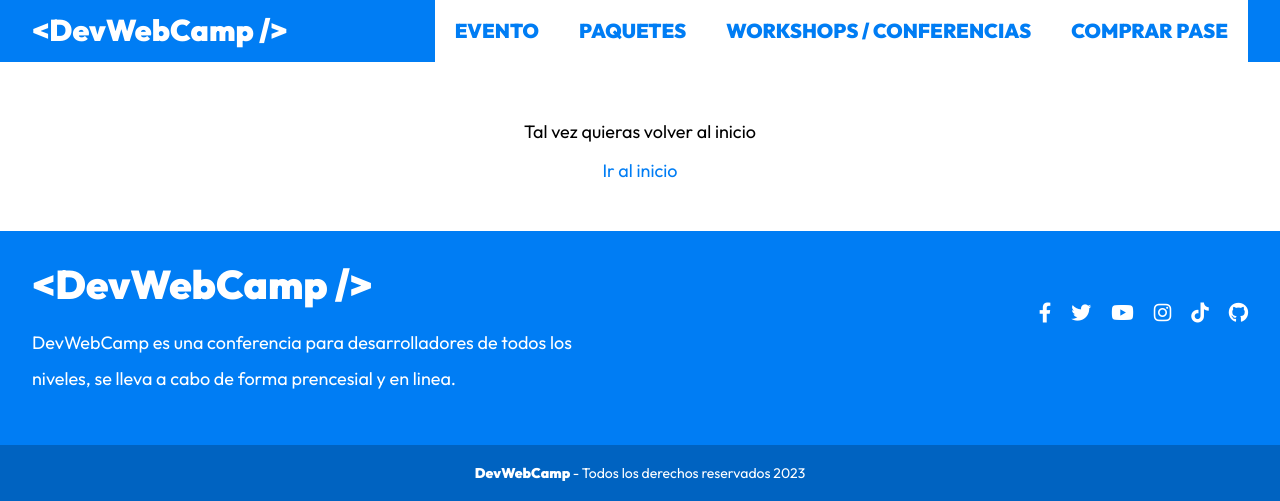
After one commit to Skolldar/DevWebCamp, a PHP site: template views/paginas/error.php in a window 1280 px wide. The commit adds this page. Shown: the part 601-1102 px from the top of the page. Run offline with PHP 8.4, Linux system fonts and the light colour scheme; the template is opened without the code that fills it, so the values that code supplies are empty; some libraries are stand-ins or nearby versions.

Commit message:
added pagina 404

```diff
--- a/Router.php
+++ b/Router.php
@@ -32,7 +32,7 @@ class Router
         if ( $fn ) {
             call_user_func($fn, $this);
         } else {
-            echo "Página No Encontrada o Ruta no válida";
+            header('Location: /404');
         }
     }
 
--- a/includes/funciones.php
+++ b/includes/funciones.php
@@ -28,3 +28,9 @@ function is_admin() : bool {
     }
     return isset($_SESSION['admin']) && !empty($_SESSION['admin']);
 }
+
+function aos_animacion() : void {
+    $efectos = ['fade-up', 'fade-down', 'fade-left', 'fade-right', 'flip-left', 'flip-right', 'zoom-in', 'zoom-in-up', 'zoom-in-down', 'zoom-out'];
+    $efecto = array_rand($efectos, 1); //array_rand retorna una posicion aleatoria
+    echo ' data-aos="' . $efectos[$efecto] . '" ';
+}
--- a/public/index.php
+++ b/public/index.php
@@ -85,6 +85,8 @@ $router->get('/', [PaginasController::class, 'index']);
 $router->get('/devwebcamp', [PaginasController::class, 'eventos']);
 $router->get('/paquetes', [PaginasController::class, 'paquetes']);
 $router->get('/workshops-conferencias', [PaginasController::class, 'conferencias']);
+$router->get('/404', [PaginasController::class, 'error']);
+
 
 
 
--- /dev/null
+++ b/src/scss/paginas/_404.scss
@@ -0,0 +1,15 @@
+@use 'base/variables' as v;
+
+.pagina_404 {
+
+
+    &__contenedor {
+        text-align: center;
+
+
+    }
+
+    &__enlace {
+        color: v.$azul;
+    }
+}
--- a/src/scss/paginas/_index.scss
+++ b/src/scss/paginas/_index.scss
@@ -3,3 +3,4 @@
 @forward 'paquetes';
 @forward 'conferencias';
 @forward 'inicio';
+@forward '404';
--- /dev/null
+++ b/src/scss/paginas/inicio/_boletos.scss
@@ -0,0 +1,153 @@
+@use 'base/mixins' as m;
+@use 'base/variables' as v;
+
+.boletos {
+    &__grid {
+        @include m.contenedor-sm;
+        @include m.grid(1, 5rem);
+    }
+}
+
+.boleto {
+    width: min(100% - 5rem, 65rem);
+    margin: 0 auto;
+    padding: 6rem;
+    border-radius: 2rem;
+    color: v.$blanco;
+    position: relative;
+    &::before,
+    &::after {
+        position: absolute;
+        content: '';
+        background-color: v.$blanco;
+        width: 5rem;
+        height: 5rem;
+        top: calc(50% - 2.5rem);
+    }
+
+    &::before {
+        clip-path: circle(50% at 25% 50%);
+        left: 0;
+    }
+    &::after {
+        clip-path: circle(50% at 75% 50%);
+        right: 0;
+    }
+
+    &--presencial {
+        background-color:hsla(178,100%,39%,1);
+        background-image:
+        radial-gradient(at 40% 20%, hsla(209,100%,47%,1) 0px, transparent 50%),
+        radial-gradient(at 80% 0%, hsla(178,100%,39%,1) 0px, transparent 50%),
+        radial-gradient(at 69% 82%, hsla(209,100%,47%,1) 0px, transparent 50%),
+        radial-gradient(at 26% 91%, hsla(178,100%,39%,1) 0px, transparent 50%),
+        radial-gradient(at 0% 100%, hsla(209,100%,47%,1) 0px, transparent 50%),
+        radial-gradient(at 27% 22%, hsla(178,100%,39%,1) 0px, transparent 50%),
+        radial-gradient(at 0% 0%, hsla(209,100%,47%,1) 0px, transparent 50%);
+    }
+    &--virtual {
+        background-color: v.$secundario;
+    }
+    &--gratis {
+        background-color: v.$azul;
+    }
+
+
+
+    &__logo {
+        @include m.logo;
+        @include m.texto-fluido(2rem, 4rem);
+    }
+    &__plan {
+        font-size: 2rem;
+        text-transform: uppercase;
+        margin: 3rem 0 0 0;
+    }
+    &__precio {
+        margin: 3rem 0 0 0;
+        font-weight: v.$black;
+        font-size: 4rem;
+    }
+
+    &__enlace-contenedor {
+        margin-top: 5rem;
+        display: flex;
+        justify-content: center;
+    }
+    &__enlace {
+        @include m.boton(v.$azul, v.$blanco);
+        width: auto;
+    }
+
+    $modificador: &;
+
+    &--acceso {
+        width: 30rem;
+        height: 50rem;
+        padding: 10rem 3rem;
+        @include m.tablet {
+            width: 60rem;
+            height: 30rem;
+            padding: 6rem;
+            display: flex;
+            flex-direction: column;
+            justify-content: center;
+        }
+
+        #{$modificador}__logo {
+            @include m.texto-fluido(2rem, 3rem);
+            margin: 0;
+            text-align: left;
+
+        }
+        #{$modificador}__nombre {
+           font-size: 2.4rem;
+           text-transform: uppercase;
+           font-weight: v.$black;
+        }
+        #{$modificador}__codigo {
+            font-size: 4rem;
+            font-weight: v.$bold;
+            text-align: center;
+            position: absolute;
+            bottom: 7rem;
+            margin: 0;
+            left: 0;
+            width: 100%;
+
+            @include m.tablet {
+               rotate: 90deg;
+               transform-origin: 0 0;
+               top: 0;
+               left: calc(100% - 5rem);
+               width: 30rem;
+            }
+        }
+
+
+    }
+
+    &::before {
+        clip-path: circle(50% at 50% 25%);
+        left: calc(50% - 2.5rem);
+        top: 0;
+        @include m.tablet {
+            clip-path: circle(50% at 25% 50%);
+            left: 0;
+            top: calc(50% - 2.5rem);
+        }
+    }
+
+    &::after {
+        clip-path: circle(50% at 50% 75%);
+        left: calc(50% - 2.5rem);
+        top: calc(100% - 5rem);
+        @include m.tablet {
+            clip-path: circle(50% at 75% 50%);
+            left:  calc(100% - 5rem);
+            top: calc(50% - 2.5rem);
+        }
+    }
+
+
+}
--- a/src/scss/paginas/inicio/_index.scss
+++ b/src/scss/paginas/inicio/_index.scss
@@ -1,3 +1,4 @@
 @forward 'resumen';
 @forward 'speakers';
 @forward 'mapa';
+@forward 'boletos';
--- a/views/layout.php
+++ b/views/layout.php
@@ -9,6 +9,7 @@
     <link href="https://fonts.googleapis.com/css2?family=Outfit:wght@300;400;700;900&display=swap" rel="stylesheet">
     <link rel="stylesheet" href="https://unpkg.com/leaflet@1.8.0/dist/leaflet.css" integrity="sha512-hoalWLoI8r4UszCkZ5kL8vayOGVae1oxXe/2A4AO6J9+580uKHDO3JdHb7NzwwzK5xr/Fs0W40kiNHxM9vyTtQ==" crossorigin="" />
     <link rel="stylesheet" href="https://cdnjs.cloudflare.com/ajax/libs/font-awesome/6.1.2/css/all.min.css" integrity="sha512-1sCRPdkRXhBV2PBLUdRb4tMg1w2YPf37qatUFeS7zlBy7jJI8Lf4VHwWfZZfpXtYSLy85pkm9GaYVYMfw5BC1A==" crossorigin="anonymous" referrerpolicy="no-referrer" />
+    <link href="https://unpkg.com/aos@2.3.1/dist/aos.css" rel="stylesheet">
     <link rel="stylesheet" href="/build/css/app.css">
     <script src="https://unpkg.com/leaflet@1.8.0/dist/leaflet.js" integrity="sha512-BB3hKbKWOc9Ez/TAwyWxNXeoV9c1v6FIeYiBieIWkpLjauysF18NzgR1MBNBXf8/KABdlkX68nAhlwcDFLGPCQ==" crossorigin="" defer></script>
 
@@ -19,6 +20,10 @@
         echo $contenido;
         include_once __DIR__ .'/templates/footer.php';
     ?>
+    <script src="https://unpkg.com/aos@2.3.1/dist/aos.js"></script>
+        <script>
+            AOS.init();
+        </script>
     <script src="/build/js/main.min.js" defer></script>
 </body>
 </html>
--- /dev/null
+++ b/views/paginas/error.php
@@ -0,0 +1,8 @@
+<main class="pagina_404">
+    <h2 class="pagina_404__heading"><?php echo $titulo; ?></h2>
+
+    <div class="pagina_404__contenedor">
+        <p class="pagina_404__texto">Tal vez quieras volver al inicio</p>
+        <a href="/" class="pagina_404__enlace">Ir al inicio</a>
+    </div>
+</main>
```
Also changed, not shown: controllers/PaginasController.php (+9 -1 lines), views/paginas/index.php (+34 -7 lines), public/build/css/app.css, 1 other file.
